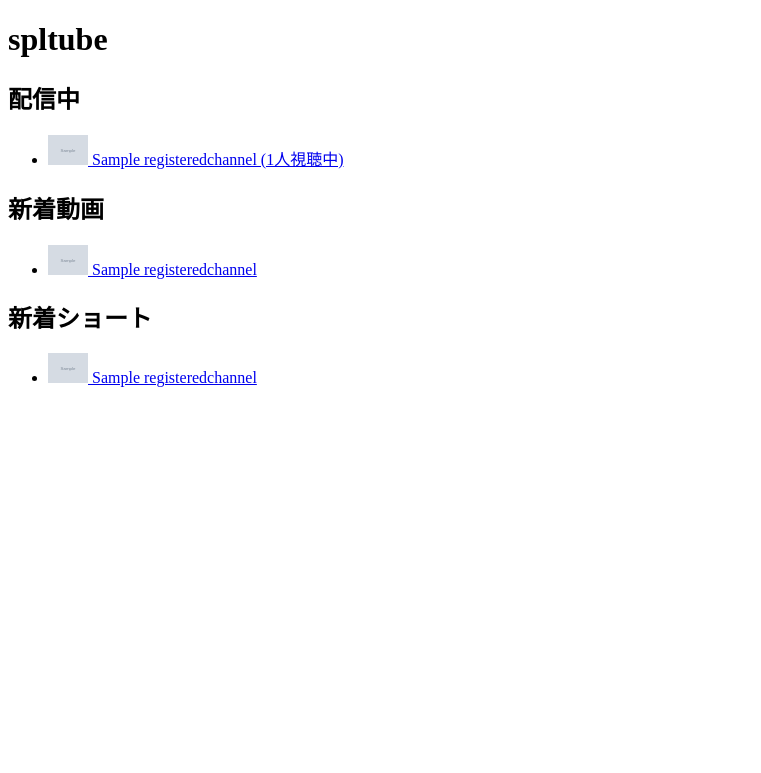
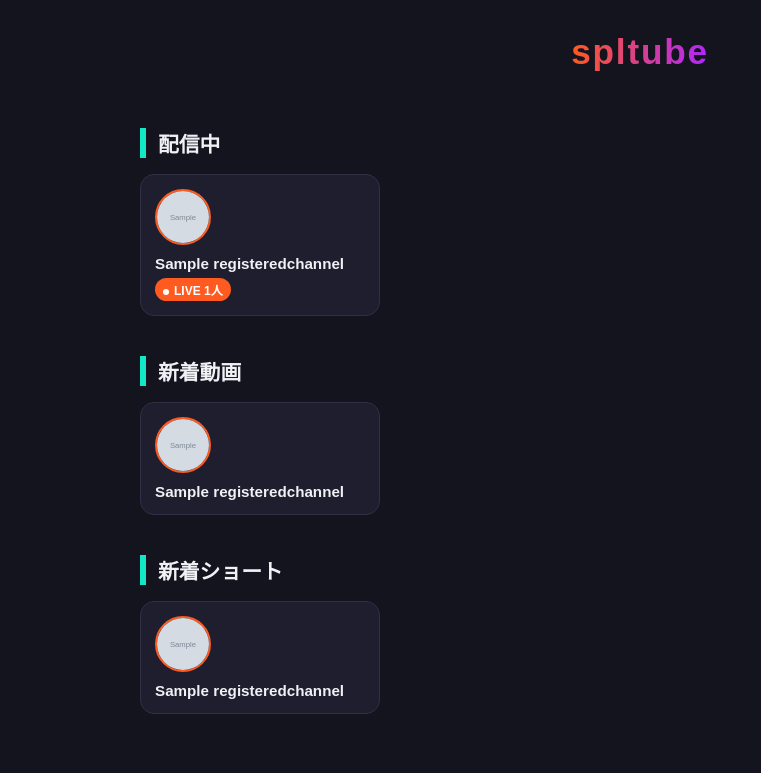
Before and after one commit to aoki098/spltube, a Django app: page / in a window 1280 px wide. Shown: the top 773 px of the page, without its empty margins (0-761 px from the left). Run offline with Django 5.2, Linux system fonts and the light colour scheme; tables that the repository leaves empty hold one stand-in row (values such as "Sample post"); grey boxes marked "Sample" are stand-in pictures.

Commit message:
UIを更新，下地

```diff
--- a/streams/templates/streams/channel_list.html
+++ b/streams/templates/streams/channel_list.html
@@ -2,24 +2,146 @@
 <html lang="ja">
 <head>
     <meta charset="UTF-8">
+    <meta name="viewport" content="width=device-width, initial-scale=1">
     <title>spltube</title>
+    <style>
+        :root {
+            --bg: #14141f;
+            --card-bg: #1e1e2e;
+            --orange: #ff5a1f;
+            --purple: #b026ff;
+            --teal: #14e6c8;
+            --text: #f0f0f5;
+            --text-dim: #9a9ab0;
+        }
+
+        * { box-sizing: border-box; }
+
+        body {
+            margin: 0;
+            padding: 0 16px 60px;
+            background: var(--bg);
+            color: var(--text);
+            font-family: "Hiragino Sans", "Yu Gothic", sans-serif;
+        }
+
+        header {
+            padding: 32px 0 16px;
+            text-align: center;
+        }
+
+        h1 {
+            margin: 0;
+            font-size: 2.2rem;
+            font-weight: 900;
+            letter-spacing: 0.05em;
+            background: linear-gradient(90deg, var(--orange), var(--purple));
+            -webkit-background-clip: text;
+            background-clip: text;
+            color: transparent;
+            display: inline-block;
+        }
+
+        h2 {
+            max-width: 1000px;
+            margin: 40px auto 16px;
+            padding-left: 12px;
+            border-left: 6px solid var(--teal);
+            font-size: 1.3rem;
+        }
+
+        .grid {
+            max-width: 1000px;
+            margin: 0 auto;
+            list-style: none;
+            padding: 0;
+            display: grid;
+            grid-template-columns: repeat(auto-fill, minmax(220px, 1fr));
+            gap: 14px;
+        }
+
+        .card {
+            display: block;
+            background: var(--card-bg);
+            border-radius: 14px;
+            padding: 14px;
+            text-decoration: none;
+            color: var(--text);
+            border: 1px solid #2f2f45;
+            transition: transform 0.15s ease, border-color 0.15s ease;
+        }
+
+        .card:hover {
+            transform: translateY(-3px);
+            border-color: var(--purple);
+        }
+
+        .card img {
+            width: 56px;
+            height: 56px;
+            border-radius: 50%;
+            object-fit: cover;
+            border: 2px solid var(--orange);
+            display: block;
+            margin-bottom: 10px;
+        }
+
+        .card .name {
+            font-weight: 700;
+            font-size: 0.95rem;
+            display: block;
+            overflow: hidden;
+            text-overflow: ellipsis;
+            white-space: nowrap;
+        }
+
+        .live-badge {
+            display: inline-block;
+            margin-top: 6px;
+            padding: 3px 8px;
+            border-radius: 999px;
+            background: var(--orange);
+            color: #fff;
+            font-size: 0.75rem;
+            font-weight: 700;
+        }
+
+        .live-badge::before {
+            content: "";
+            display: inline-block;
+            width: 6px;
+            height: 6px;
+            border-radius: 50%;
+            background: #fff;
+            margin-right: 5px;
+        }
+
+        .empty {
+            max-width: 1000px;
+            margin: 0 auto;
+            color: var(--text-dim);
+            font-size: 0.9rem;
+        }
+    </style>
 </head>
 <body>
-    <h1>spltube</h1>
+    <header>
+        <h1>spltube</h1>
+    </header>
 
     <h2>配信中</h2>
-    <ul>
+    <ul class="grid">
         {% for status in statuses %}
             {% if status.is_live %}
             <li>
                 {% if status.which_channel.platform == "twitch" %}
-                <a href="https://twitch.tv/{{ status.which_channel.channel_id }}" target="_blank">
+                <a class="card" href="https://twitch.tv/{{ status.which_channel.channel_id }}" target="_blank">
                 {% else %}
-                <a href="https://www.youtube.com/channel/{{ status.which_channel.channel_id }}/live" target="_blank">
+                <a class="card" href="https://www.youtube.com/channel/{{ status.which_channel.channel_id }}/live" target="_blank">
                 {% endif %}
-                    <img src="{{ status.which_channel.channel_icon }}" width="40">
-                    {{ status.which_channel.channel_name }}
-                    ({{ status.viewer_count }}人視聴中)
+                    <img src="{{ status.which_channel.channel_icon }}" alt="">
+                    <span class="name">{{ status.which_channel.channel_name }}</span>
+                    <span class="live-badge">LIVE {{ status.viewer_count }}人</span>
                 </a>
             </li>
             {% endif %}
@@ -27,13 +149,13 @@
     </ul>
 
     <h2>新着動画</h2>
-    <ul>
+    <ul class="grid">
         {% for status in statuses %}
             {% if status.new_video_exist %}
             <li>
-                <a href="https://www.youtube.com/watch?v={{ status.latest_video_id }}" target="_blank">
-                    <img src="{{ status.which_channel.channel_icon }}" width="40">
-                    {{ status.which_channel.channel_name }}
+                <a class="card" href="https://www.youtube.com/watch?v={{ status.latest_video_id }}" target="_blank">
+                    <img src="{{ status.which_channel.channel_icon }}" alt="">
+                    <span class="name">{{ status.which_channel.channel_name }}</span>
                 </a>
             </li>
             {% endif %}
@@ -41,13 +163,13 @@
     </ul>
 
     <h2>新着ショート</h2>
-    <ul>
+    <ul class="grid">
         {% for status in statuses %}
             {% if status.new_short_exist %}
             <li>
-                <a href="https://www.youtube.com/shorts/{{ status.latest_short_id }}" target="_blank">
-                    <img src="{{ status.which_channel.channel_icon }}" width="40">
-                    {{ status.which_channel.channel_name }}
+                <a class="card" href="https://www.youtube.com/shorts/{{ status.latest_short_id }}" target="_blank">
+                    <img src="{{ status.which_channel.channel_icon }}" alt="">
+                    <span class="name">{{ status.which_channel.channel_name }}</span>
                 </a>
             </li>
             {% endif %}
```
